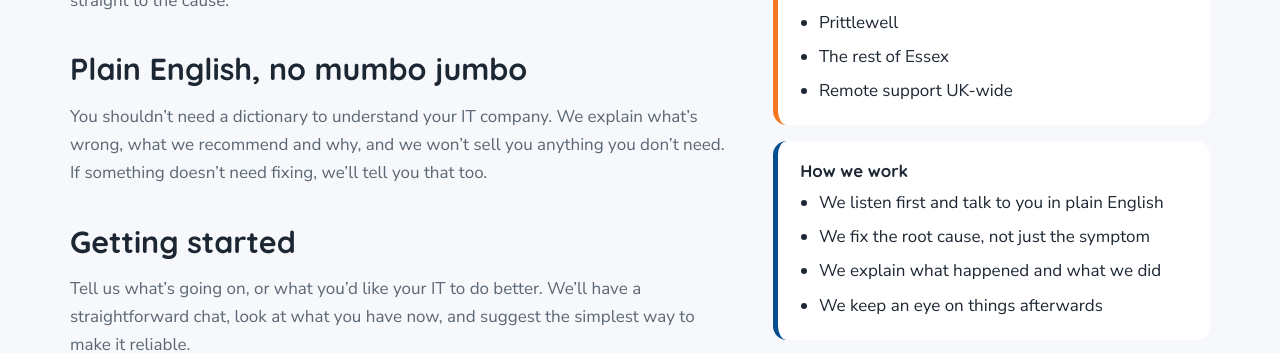
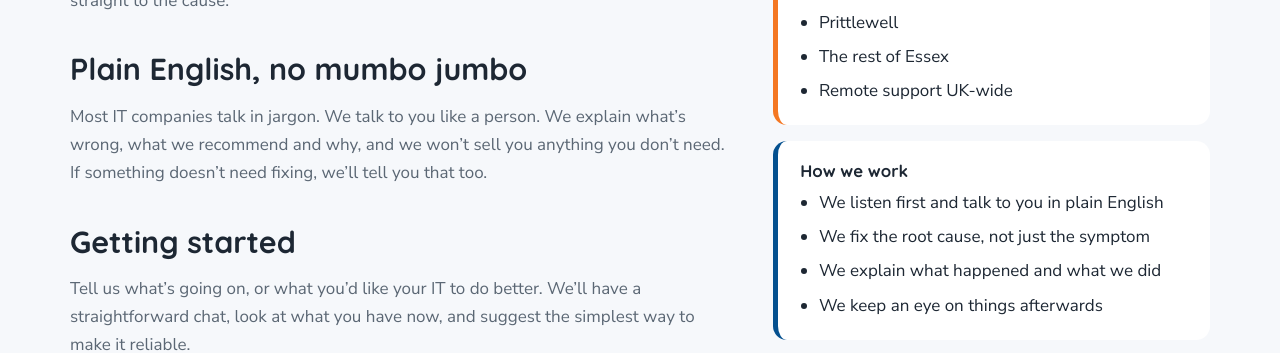
Before and after one commit to winternitzyy/winetwebsite, a Jekyll site: the page built from services/small-business-it-support.md, in a window 1280 px wide and 900 px high, scrolled down 1780 px. Shown: the part 155-508 px from the top of the window. Built offline with Jekyll 4.4.1, drawn with Linux system fonts in a browser that asks for light colours.

Commit message:
Reword the plain-English line on the small business page
Co-Authored-By: Claude Opus 5.5 <noreply@anthropic.com>
Claude-Session: https://claude.ai/code/session_01Qsf6uproS6nqo3274bb45L

```diff
--- a/services/small-business-it-support.md
+++ b/services/small-business-it-support.md
@@ -60,7 +60,7 @@ We've been looking after IT for schools and companies across the UK for over a d
 
 ## Plain English, no mumbo jumbo
 
-You shouldn't need a dictionary to understand your IT company. We explain what's wrong, what we recommend and why, and we won't sell you anything you don't need. If something doesn't need fixing, we'll tell you that too.
+Most IT companies talk in jargon. We talk to you like a person. We explain what's wrong, what we recommend and why, and we won't sell you anything you don't need. If something doesn't need fixing, we'll tell you that too.
 
 ## Getting started
 
```
